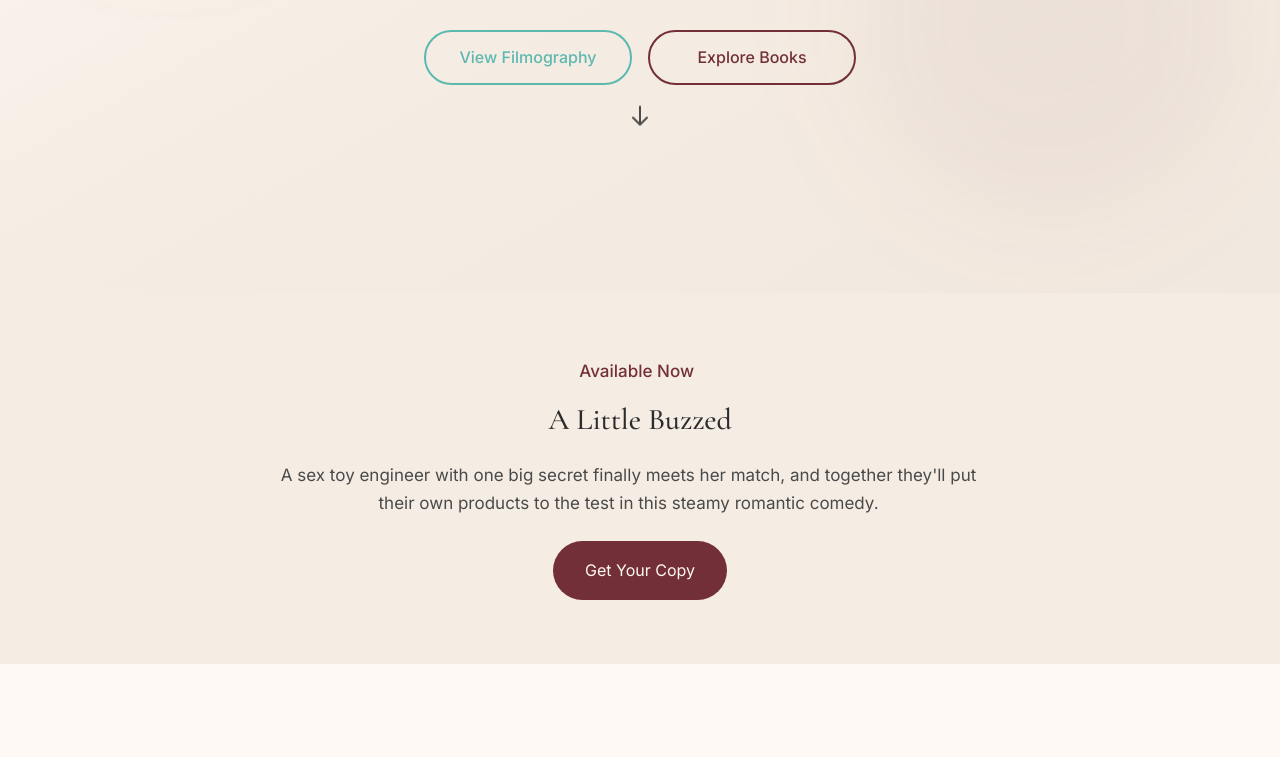
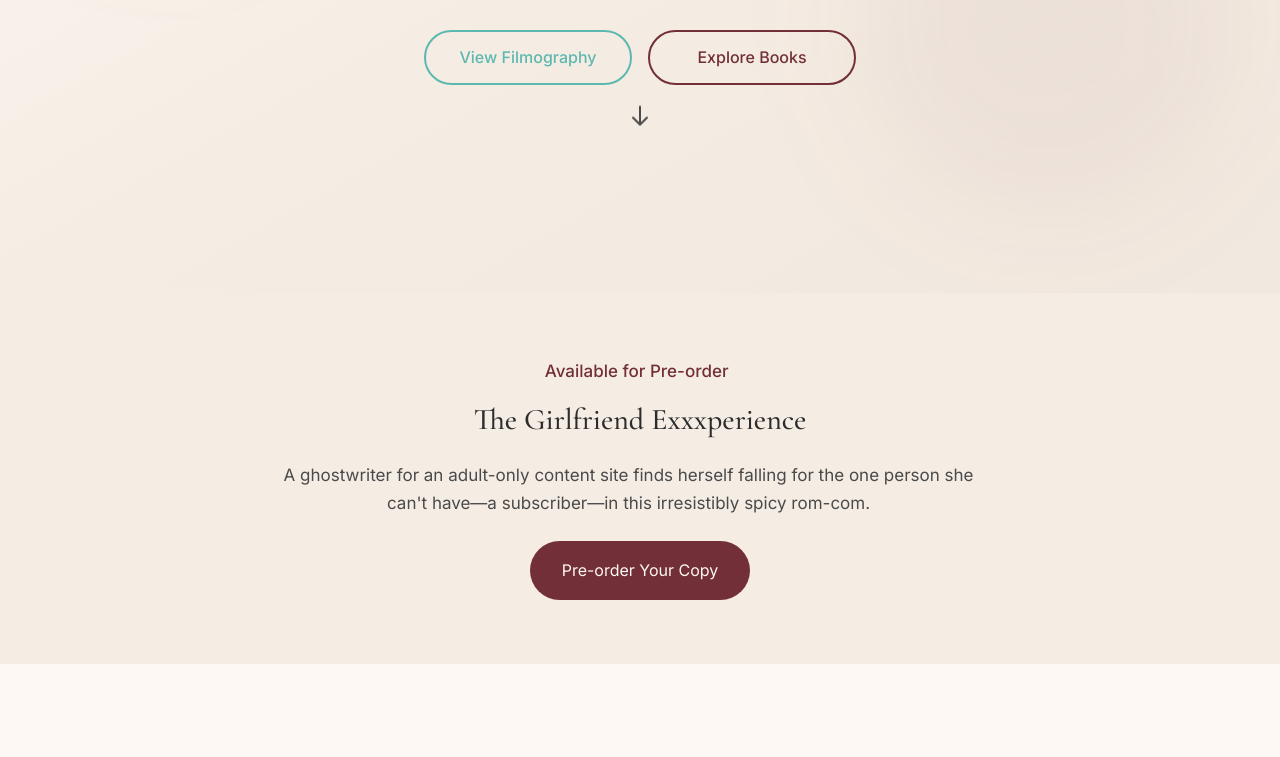
Before and after one commit to alysmurray/alysmurray.github.io, an Astro site: page / in a window 1280 px wide. Shown: the part 507-1264 px from the top of the page. Built offline with nearby package versions, Linux system fonts and the light colour scheme; Astro itself is replaced by a stand-in of ours.

Commit message:
Feature The Girlfriend Exxxperience preorder on homepage

```diff
--- a/src/pages/index.astro
+++ b/src/pages/index.astro
@@ -64,12 +64,12 @@ const base = import.meta.env.BASE_URL;
   </section>
 
   <section class="py-16 bg-cream-dark" aria-labelledby="featured-book">
-    <!-- Source: all text in this book feature reused verbatim from src/pages/a-little-buzzed.astro at commit 8abfb3a; https://alysmurray.com/a-little-buzzed/. -->
+    <!-- Source: title and synopsis reused from src/pages/novels.astro; homepage preorder feature requested by user. -->
     <div class="max-w-3xl mx-auto px-6 text-center">
-      <p class="text-burgundy font-medium mb-4">Available Now</p>
-      <h2 id="featured-book" class="font-serif text-3xl mb-6"><a href={`${base}a-little-buzzed/`} class="hover:text-burgundy">A Little Buzzed</a></h2>
-      <p class="text-charcoal-light leading-relaxed mb-6">A sex toy engineer with one big secret finally meets her match, and together they'll put their own products to the test in this steamy romantic comedy.</p>
-      <a href={`${base}a-little-buzzed/`} class="inline-flex px-8 py-4 bg-burgundy text-cream rounded-full hover:bg-burgundy-dark transition-colors">Get Your Copy</a>
+      <p class="text-burgundy font-medium mb-4">Available for Pre-order</p>
+      <h2 id="featured-book" class="font-serif text-3xl mb-6"><a href={`${base}the-girlfriend-exxxperience/`} class="hover:text-burgundy">The Girlfriend Exxxperience</a></h2>
+      <p class="text-charcoal-light leading-relaxed mb-6">A ghostwriter for an adult-only content site finds herself falling for the one person she can't have—a subscriber—in this irresistibly spicy rom-com.</p>
+      <a href={`${base}the-girlfriend-exxxperience/`} class="inline-flex px-8 py-4 bg-burgundy text-cream rounded-full hover:bg-burgundy-dark transition-colors">Pre-order Your Copy</a>
     </div>
   </section>
 
```
